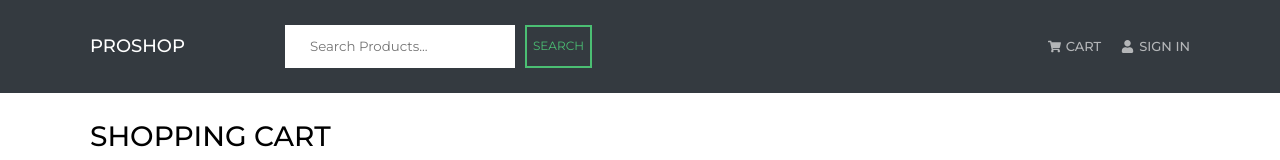
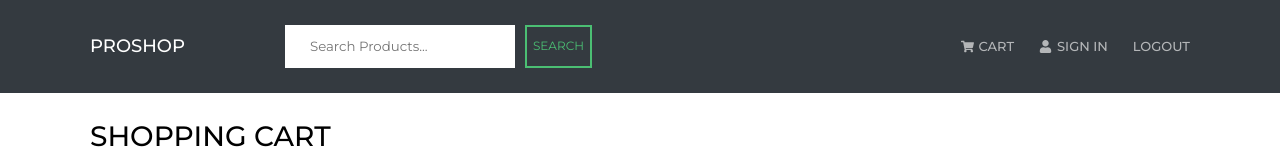
Before and after one commit to oluwakemi-dada/proshop-ecommerce, a React (Create React App) app in the folder frontend/: page /cart/1 in a window 1280 px wide. Shown: the top 160 px of the page. Built offline with nearby package versions, Linux system fonts and the light colour scheme; no server answers.

Commit message:
removed dropdown

```diff
--- a/frontend/src/components/Header.tsx
+++ b/frontend/src/components/Header.tsx
@@ -2,12 +2,10 @@ import { FC, useState } from 'react';
 import { Link } from 'react-router-dom';
 import { useDispatch, useSelector } from 'react-redux';
 import { FaShoppingCart, FaUser, FaTimes } from 'react-icons/fa';
-import { IoMdArrowDropdown } from 'react-icons/io';
 import { RiMenu3Line } from 'react-icons/ri';
 import styled from 'styled-components';
 import { AppDispatch } from '../store';
 import { ReduxState } from '../types';
-import Dropdown from './Dropdown';
 import styles from '../styles/Header.module.scss';
 
 const StyledHeader = styled.header`
@@ -19,7 +17,7 @@ const StyledHeader = styled.header`
   height: 9.3rem;
   transition: all 0.5s ease;
   margin-bottom: ${({ clicked }: { clicked: boolean }) =>
-    clicked ? '15rem' : '0'};
+    clicked ? '17rem' : '0'};
 `;
 
 const NavMenu = styled.div`
@@ -34,7 +32,7 @@ const NavMenu = styled.div`
     flex-direction: column;
     align-items: center;
     justify-content: center;
-    height: 15rem;
+    height: 17rem;
     position: absolute;
     top: 9.3rem;
     background: #343a40;
@@ -45,26 +43,9 @@ const NavMenu = styled.div`
   }
 `;
 
-const User = styled.div`
-  display: flex;
-  flex-direction: row;
-  align-items: center;
-  cursor: pointer;
-  transition: 0.15s;
-  color: ${({ userClicked }: { userClicked: boolean }) =>
-    userClicked ? '#fff' : '#b4b6b8'};
-
-  &:hover {
-    color: #fff;
-  }
-  div {
-    margin-right: 0.2rem;
-  }
-`;
 
 const Header: FC = () => {
   const [clicked, setClicked] = useState<boolean>(false);
-  const [userClicked, setUserClicked] = useState<boolean>(false);
 
   const dispatch = useDispatch<AppDispatch>();
 
@@ -90,7 +71,7 @@ const Header: FC = () => {
               />
               <div className={styles.searchBtn}>SEARCH</div>
             </div>
-            <div className={styles.cartSignInUser}>
+            <div className={styles.navLinks}>
               <Link to='/cart'>
                 <div className={styles.cart}>
                   <FaShoppingCart />
@@ -98,17 +79,12 @@ const Header: FC = () => {
                 </div>
               </Link>
               {userInfo ? (
-                <div>
-                  <User
-                    userClicked={userClicked}
-                    onClick={() => setUserClicked(!userClicked)}
-                  >
+                <Link to=''>
+                  <div className={styles.user}>
+                    <FaUser className={styles.userIcon} />
                     <div>KEMI</div>
-                    <IoMdArrowDropdown />
-                  </User>
-                  <DropDown />
-                  {/* {userClicked && <Dropdown />} */}
-                </div>
+                  </div>
+                </Link>
               ) : (
                 <Link to='/login'>
                   <div className={styles.signIn}>
@@ -117,6 +93,9 @@ const Header: FC = () => {
                   </div>
                 </Link>
               )}
+              <Link to=''>
+                <div className={styles.logout}>LOGOUT</div>
+              </Link>
             </div>
           </NavMenu>
         </nav>
--- a/frontend/src/styles/Header.module.scss
+++ b/frontend/src/styles/Header.module.scss
@@ -25,22 +25,24 @@
   @include flexRow;
 }
 
-.cartSignInUser {
-  @include flexRow;
-  font-size: 1.3rem;
-  font-weight: 500;
-
-  @media (max-width: 1000px) {
-    flex-direction: column;
-    align-items: center;
-  }
-}
-
 .logo {
   color: #fff;
   font-size: 1.8rem;
   font-weight: 500;
   cursor: pointer;
+}
+
+.menuIcon {
+  color: #b4b6b8;
+  font-size: 1.8rem;
+  cursor: pointer;
+  display: none;
+
+  @media (max-width: 1000px) {
+    width: 100%;
+    display: flex;
+    justify-content: flex-end;
+  }
 }
 
 .searchInput {
@@ -72,8 +74,31 @@
   }
 }
 
+.navLinks {
+  @include flexRow;
+  font-size: 1.3rem;
+  font-weight: 500;
+
+  @media (max-width: 1000px) {
+    flex-direction: column;
+    align-items: center;
+  }
+
+  > * {
+    @media (max-width: 1000px) {
+      margin-bottom: 1rem;
+    }
+  }
+
+  > * > div {
+    margin-right: 2rem;
+  }
+}
+
 .cart,
-.signIn {
+.signIn,
+.user,
+.logout {
   @include flexRow;
   cursor: pointer;
   transition: 0.15s;
@@ -82,28 +107,19 @@
   &:hover {
     color: #fff;
   }
-  span {
-    margin-left: 0.5rem;
+  > * {
+    margin-right: 0.5rem;
   }
 }
 
-.cart {
-  margin-right: 2rem;
+.logout {
+  margin-right: 0 !important;
 
   @media (max-width: 1000px) {
-    margin-bottom: 1rem;
+    margin-right: 0.5rem;
   }
 }
 
-.menuIcon {
-  color: #b4b6b8;
-  font-size: 1.8rem;
-  cursor: pointer;
-  display: none;
-
-  @media (max-width: 1000px) {
-    width: 100%;
-    display: flex;
-    justify-content: flex-end;
-  }
+.userIcon {
+  font-size: 1.1rem;
 }
```
Also changed, not shown: frontend/src/components/Dropdown.tsx (deleted, +0 -17 lines).
